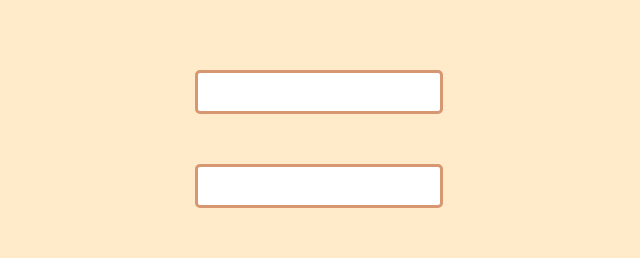
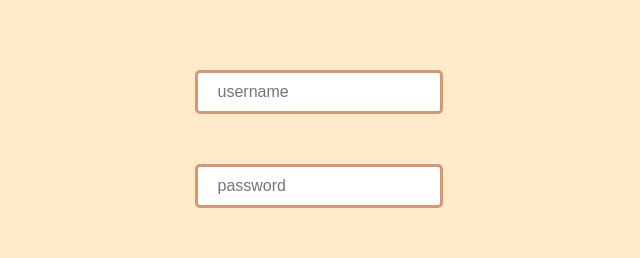
Before and after one commit to zumbuul/personalblog, a React (Create React App) app in the folder client2/: page /login in a window 1280 px wide. Shown: the part 380-638 px from the top of the page, without its empty margins (319-959 px from the left). Built offline with nearby package versions, Linux system fonts and the light colour scheme.

Commit message:
polished log in page

```diff
--- a/client2/src/App.js
+++ b/client2/src/App.js
@@ -1,5 +1,5 @@
 import React from "react";
-import { BrowserRouter as Router, Switch, Route, Link } from "react-router-dom";
+import { BrowserRouter as Router, Switch, Route } from "react-router-dom";
 import Login from "./components/login/Login.jsx";
 import Edit from "./components/edit/Edit.jsx";
 const App = () => {
--- a/client2/src/components/login/Login.jsx
+++ b/client2/src/components/login/Login.jsx
@@ -21,8 +21,8 @@ const Login = () => {
         <LoginPicture src={logo}></LoginPicture>
         <Text>Please log in before editing the blog.</Text>
         <form method="post" action="/">
-          <InputField type="text"></InputField>
-          <InputField type="password"></InputField>
+          <InputField type="text" placeholder="username"></InputField>
+          <InputField type="password" placeholder="password"></InputField>
           <Button>Log In</Button>
         </form>
       </Wrapper>
```
